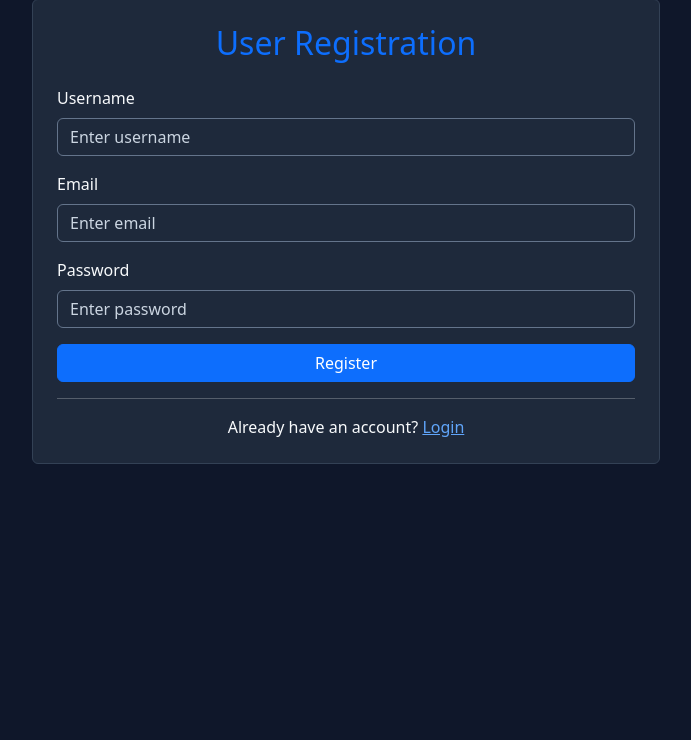
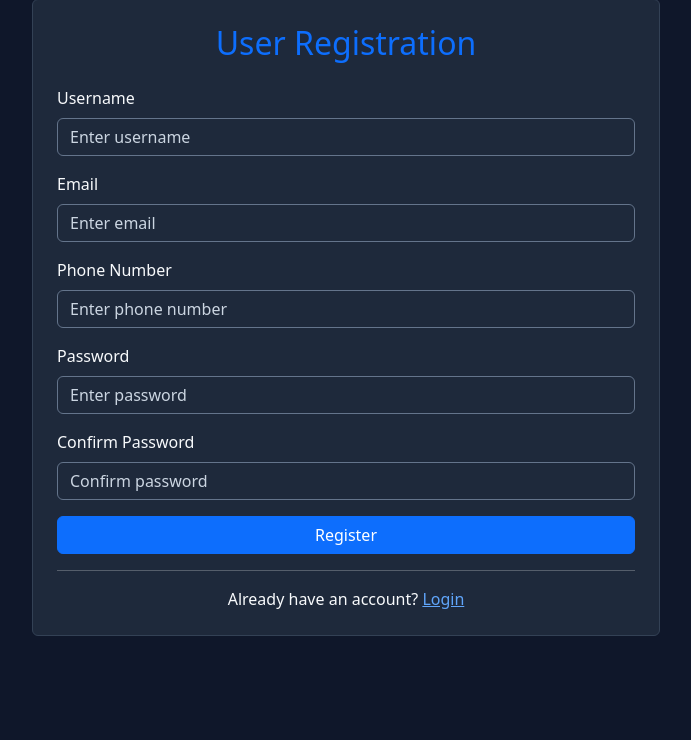
Before and after one commit to aiswaryarajeev12345/Repotest, a Django app: page /register/ in a window 1280 px wide. Shown: the part 73-813 px from the top of the page, without its empty margins (294-985 px from the left). Run offline with Django 5.2, Linux system fonts and the light colour scheme.

Commit message:
Fix user registration form

```diff
--- a/myapp/templates/register.html
+++ b/myapp/templates/register.html
@@ -18,6 +18,7 @@
 
                 {% csrf_token %}
 
+                <!-- Username -->
                 <div class="mb-3">
                     <label class="form-label">Username</label>
                     <input
@@ -28,6 +29,7 @@
                         required>
                 </div>
 
+                <!-- Email -->
                 <div class="mb-3">
                     <label class="form-label">Email</label>
                     <input
@@ -38,6 +40,19 @@
                         required>
                 </div>
 
+                <!-- Phone -->
+                <div class="mb-3">
+                    <label class="form-label">Phone Number</label>
+                    <input
+                        type="tel"
+                        name="phone"
+                        class="form-control"
+                        placeholder="Enter phone number"
+                        maxlength="15"
+                        required>
+                </div>
+
+                <!-- Password -->
                 <div class="mb-3">
                     <label class="form-label">Password</label>
                     <input
@@ -48,8 +63,22 @@
                         required>
                 </div>
 
+                <!-- Confirm Password -->
+                <div class="mb-3">
+                    <label class="form-label">Confirm Password</label>
+                    <input
+                        type="password"
+                        name="confirm_password"
+                        class="form-control"
+                        placeholder="Confirm password"
+                        required>
+                </div>
+
+                <!-- Register Button -->
                 <div class="d-grid">
-                    <button class="btn btn-primary">
+                    <button
+                        type="submit"
+                        class="btn btn-primary">
                         Register
                     </button>
                 </div>
```
